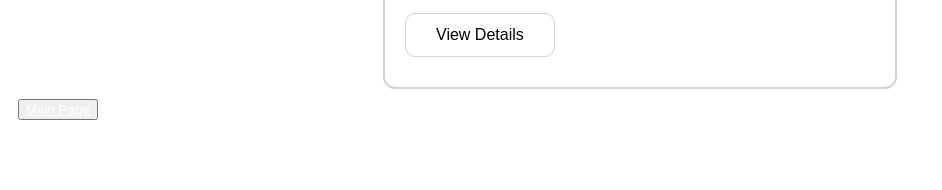
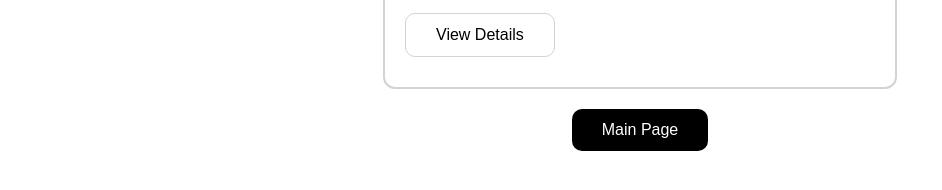
Before and after one commit to krishnastechnologyhub/Box-Model, a plain HTML site: page Project-3/Index.html in a window 1280 px wide. Shown: the part 562-752 px from the top of the page, without its empty margins (0-942 px from the left). Drawn offline with Linux system fonts and the light colour scheme.

Commit message:
style.css

```diff
--- a/Project-3/style.css
+++ b/Project-3/style.css
@@ -1,8 +1,8 @@
-.container{
+.container {
   width: 490px;
   border: 2px solid lightgrey;
   border-radius: 12px;
-    font-family:Arial, Helvetica, sans-serif;
+  font-family: Arial, Helvetica, sans-serif;
   padding-bottom: 20px;
   margin: auto;
 }
@@ -15,23 +15,22 @@
 div {
   padding: 10px;
 }
-    h3,.h1, p {
+h3,
+.h1,
+p {
   padding-left: 20px;
 }
-ul{
-    list-style-image: url('./icon.png');
+ul {
+  list-style-image: url("./icon.png");
   width: 10%;
 }
 .subscribe {
-    /* padding: 1rem; */
   color: grey;
   font-size: 1.3rem;
   display: inline;
   padding: 20px 0px;
   gap: 2px;
-
 }
-
 span {
   letter-spacing: 1.5px;
   font-size: 1rem;
@@ -39,18 +38,15 @@ color: grey;
   margin-bottom: 1rem;
   padding-left: 5px;
 }
-
 h1 {
   font-size: 30px;
   font-weight: 400;
   margin-bottom: -24px;
 }
-
 p {
   padding: 20px 0px;
   width: 75%;
 }
-
 .btn {
   background-color: white;
   border: 1px solid lightgray;
@@ -58,5 +54,20 @@ width: 75%;
   padding: 12px 30px;
   font-size: 16px;
   font-weight: 600px;
-    font-family:sans-serif;
+  font-family: sans-serif;
 }
+.btn2 {
+  background-color: black;
+  border: none;
+  border-radius: 10px;
+  padding: 12px 30px;
+  font-size: 16px;
+  font-family: sans-serif;
+  margin: 10px;
+}
+.btn-center {
+  text-align: center;
+}
+a {
+  text-decoration: none;
+}
```
Lines whose indentation alone changed are shown as unchanged.
